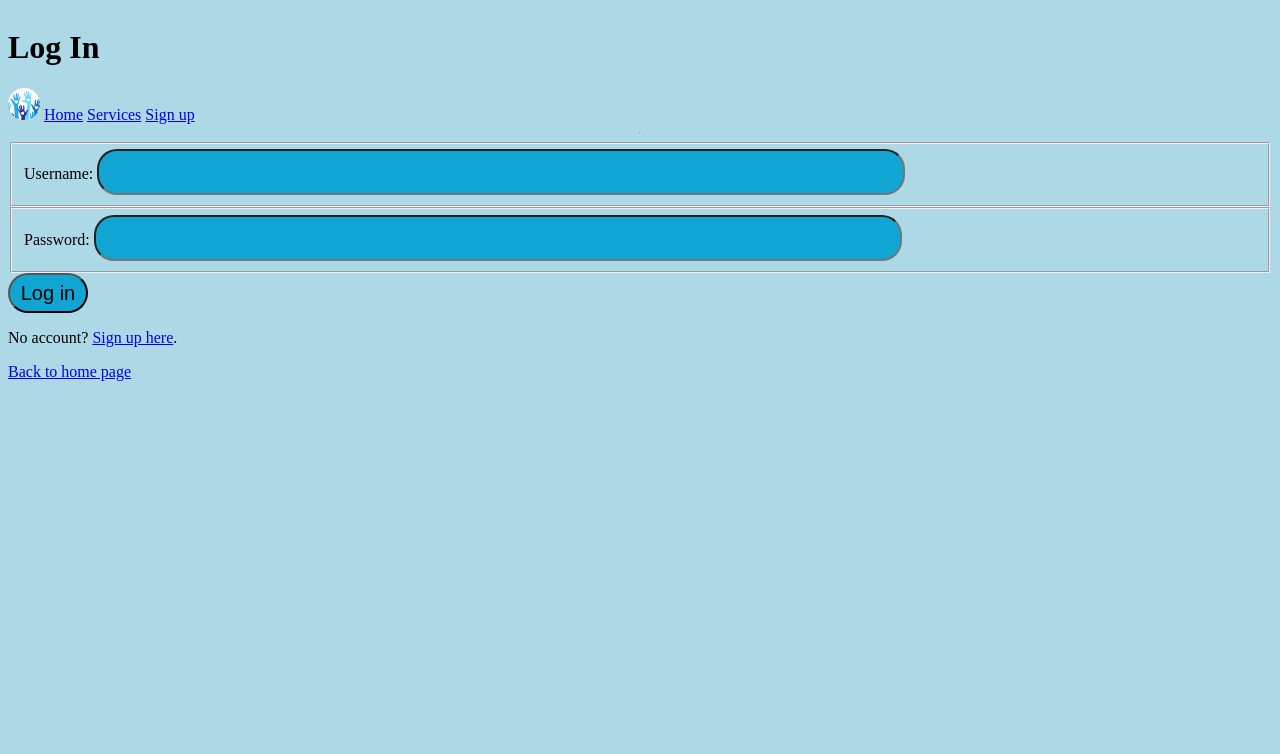
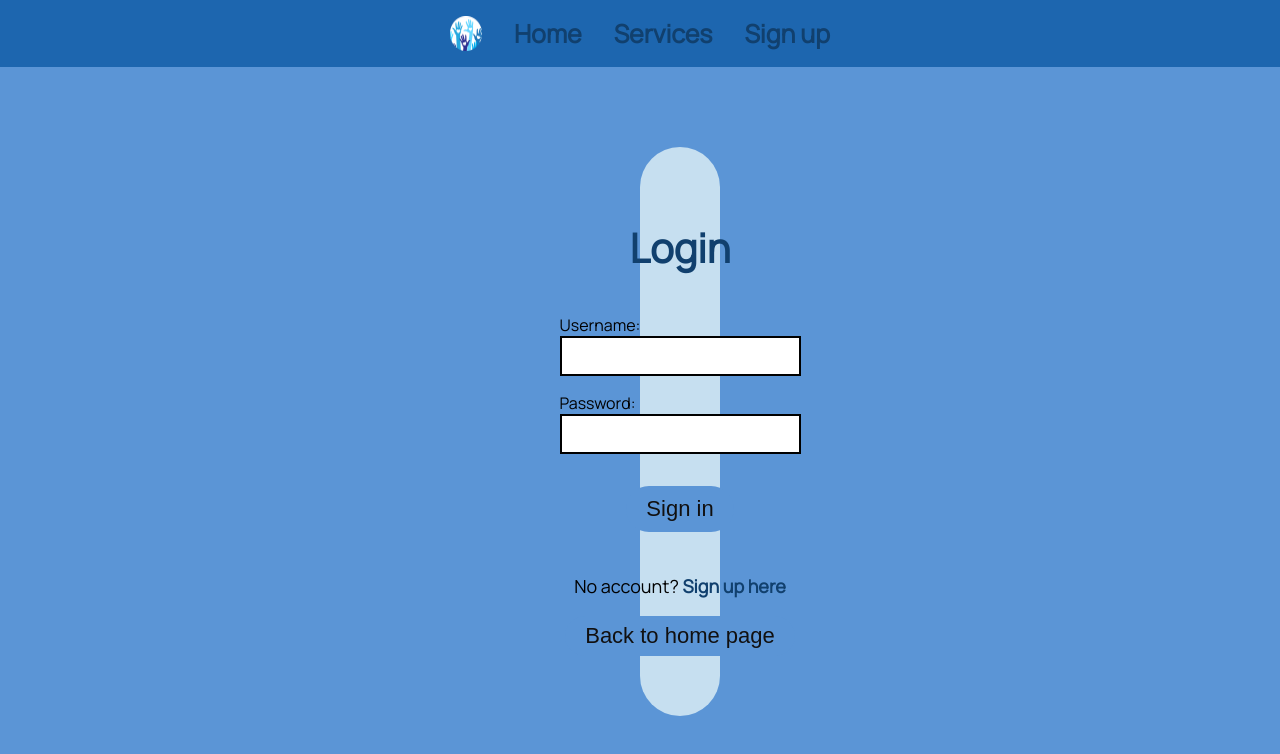
Before and after one commit to asiek728/Reddy_2_1_Front_End, a plain HTML site: page login.html in a window 1280 px wide. Drawn offline with Linux system fonts and the light colour scheme; a web font is replaced by a local one.

Commit message:
create login and register page

```diff
--- a/assets/styles.css
+++ b/assets/styles.css
@@ -1,18 +1,21 @@
+@import url('https://fonts.googleapis.com/css2?family=Carrois+Gothic&display=swap');
+@import url('https://fonts.googleapis.com/css2?family=Carrois+Gothic&family=Manrope&display=swap');
+
 body {
     margin:0;
     background-color: rgb(91, 149, 214);
+    font-family: 'Manrope', sans-serif;
 }
 
 nav {
   display: flex;
   justify-content: center;
-  gap:2em;
-  padding:1em;
+  gap: 2em;
+  padding: 1em;
   background-color: rgb(29, 102, 175);
-
 }
 
-a {
+nav a {
     text-decoration: none;
     font-size: 25px;
     color: rgb(17, 64, 110);
@@ -20,11 +23,120 @@ a {
     transition: background-color 0s;
 }
 
-a:hover {
+nav a:hover {
     color: rgb(91, 149, 214);
 }
 
-/*small {
+#login {
+    margin:5em 40em 5em 40em;
+    border-radius: 3rem;
+    display: flex;
+    justify-content: center;
+    align-items: center;
+    flex-direction: column;
+    background-color: rgb(198, 223, 240);/* rgb(192, 226, 243);*/
+    padding: 40px 40px 60px 40px;
+}
+
+h1 {
+    font-size: 40px;
+    color: rgb(17, 64, 110);
+  /*  color: rgb(56, 50, 50);*/
+    font-family: 'Manrope', sans-serif;
+}
+
+fieldset {
+    border-style: none;
+}
+
+#login-form {
+    display: flex;
+    justify-content: center;
+    align-items: center;
+    flex-direction:column;
+}
+
+input[type="submit"]{
+    margin-top: 1em;
+    font-size: 22px;
+    background-color:rgb(91, 149, 214);
+    cursor: pointer;
+    padding: 10px 20px 10px 20px;
+    border-radius: 3rem;
+    border-style: none;
+    border-color: aqua;
+    color:rgb(17, 16, 16);
+}
+
+input[type="submit"]:hover {
+    background-color:rgb(117, 163, 216);
+}
+
+.bottom-container {
+    display: flex;
+    justify-content: center;
+    align-items: center;
+    flex-direction:column;
+    margin-top: 1.5em;
+}
+
+.bottom-container p {
+    font-size: 18px;
+}
+
+.bottom-container p a {
+    font-size: 18px;
+    text-decoration: none;
+    color: rgb(17, 64, 110);
+    font-weight: bold;
+}
+
+.bottom-container p a:hover {
+    color: rgb(117, 163, 216);
+}
+
+#homeBtn {
+    background-color:rgb(91, 149, 214);
+    border-radius: 2rem;
+    padding: 7px 20px 7px 20px;
+    border-style: none;
+    cursor: pointer;
+    font-style: none;
+}
+
+#homeBtn a {
+    text-decoration: none;
+    color: rgb(17, 16, 16);
+    font-size: 22px;
+}
+
+#homeBtn:hover {
+    background-color: rgb(117, 163, 216);
+}
+
+fieldset label {
+    display: flex;
+    justify-content: center;
+    align-self: center;
+    flex-direction: column;
+}
+
+#login-form  fieldset input {
+    font-size: 17px;
+    padding: 8px;
+    border: 2px solid;
+}
+
+#login-form input:focus {
+    outline: none;
+    border-color: rgb(91, 149, 214);
+}
+
+/**********FOOTER CODE!! DONT DELETE :)****************/
+
+
+/*
+small {
 	display: flex;
 	flex-wrap: wrap;
 	justify-content: center;
--- a/login.html
+++ b/login.html
@@ -4,23 +4,21 @@
     <meta charset="UTF-8">
     <meta http-equiv="X-UA-Compatible" content="IE=edge">
     <meta name="viewport" content="width=device-width, initial-scale=1.0">
-    <link rel="stylesheet" href="./assets/css/login.css">
+    <link rel="stylesheet" href="./assets/styles.css">
     <script defer src="./assets/js/login.js"></script>
     <title>Log In</title>
 </head>
 <body>
-    <header>
-        <h1>Log In</h1>
-    </header>
-
     <nav>
         <img src="./assets/favicon-32x32.png" alt="favicon">
         <a href="./index.html">Home</a>
         <a href="./services.html">Services</a>
         <a href="./register.html">Sign up</a>
     </nav>
-
-    <hr />
+    <section id="login">
+        <header>
+            <h1>Login</h1>
+        </header>
         <main>
             <form id="login-form">
                 <fieldset>
@@ -31,10 +29,13 @@
                     <label for="password">Password:</label>
                     <input type="password" id="password" name="password" class="detail">
                 </fieldset>
-            <input type="submit" value="Log in" id="log-in">
+            <input type="submit" value="Sign in" id="log-in">
             </form>
-        <p>No account? <a href="./register.html">Sign up here</a>.</p>
-        <p><a href="./index.html">Back to home page</a></p>
+            <div class="bottom-container">
+                <p>No account? <a href="./register.html">Sign up here</a></p>
+                <button id="homeBtn"><a href="./index.html">Back to home page</a></button>
+            </div>
         </main>
+    </section>
 </body>
 </html>
```
Also changed, not shown: register.html (+17 -11 lines). Lines whose indentation alone changed are shown as unchanged.
